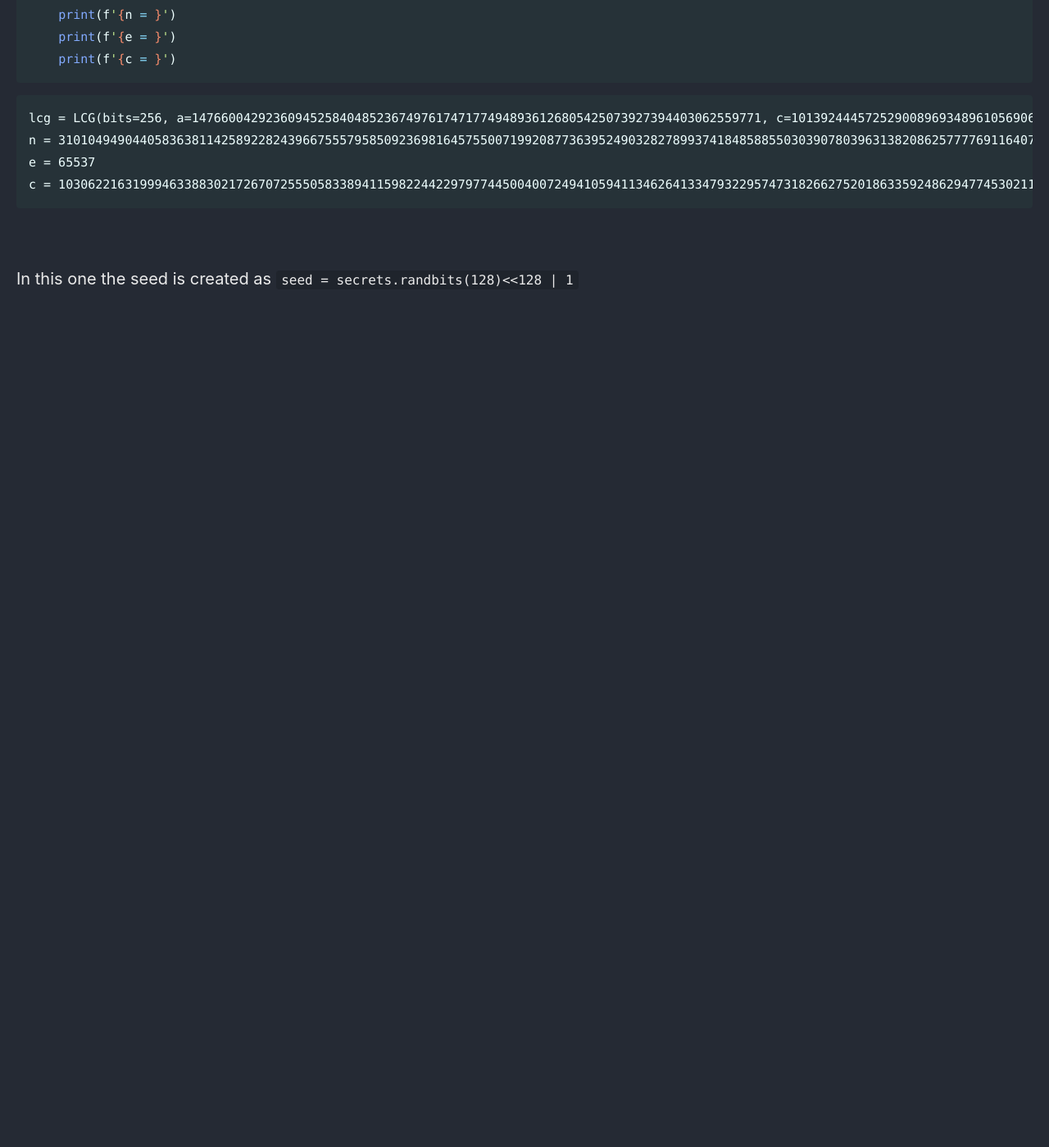
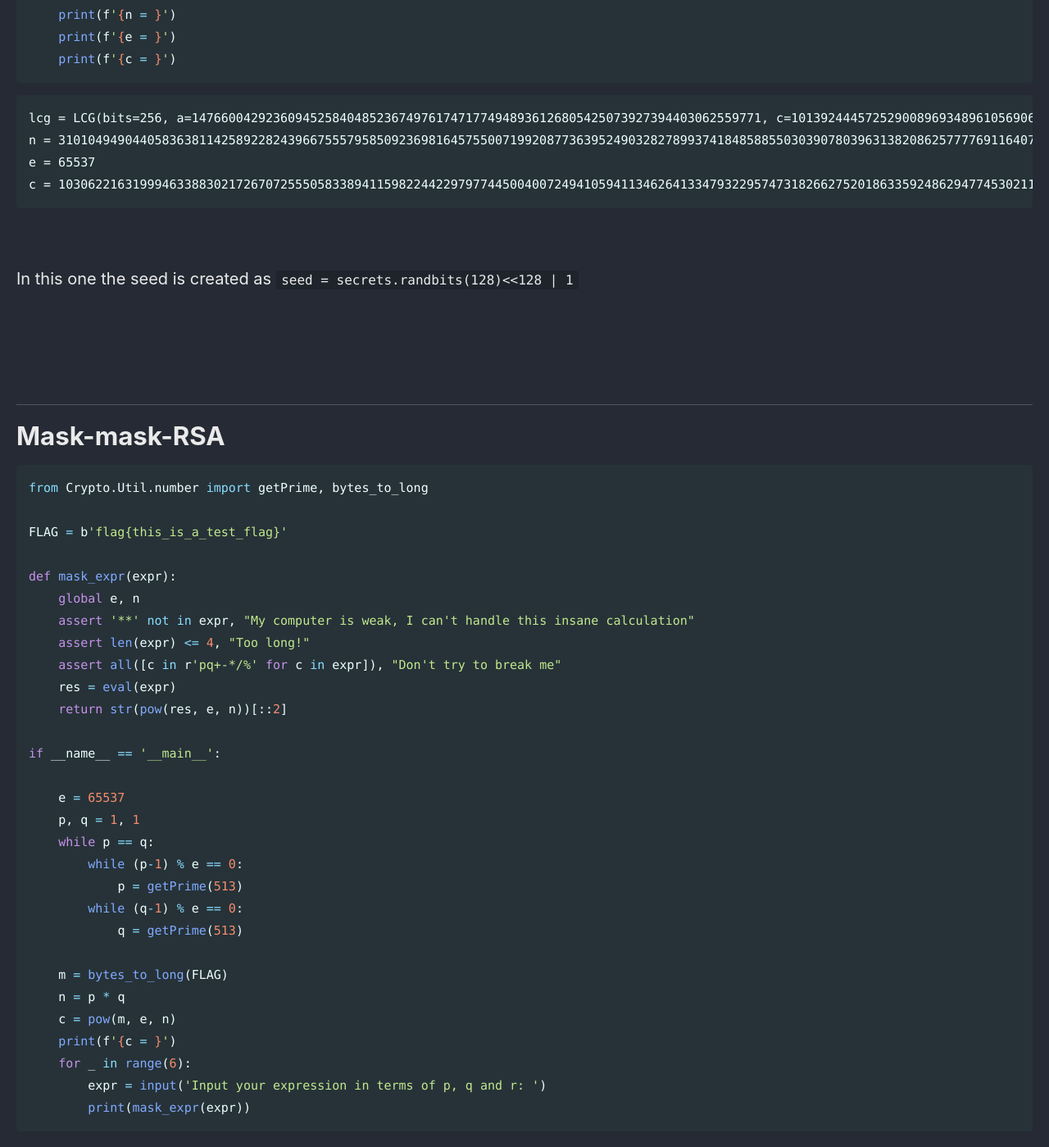
Before and after one commit to Connor-McCartney/Connor-McCartney.github.io, a Jekyll site: the page built from _pages/cryptography/other/HKCERT2024.md, in a window 1280 px wide and 1400 px high, scrolled down 10712 px. Shown: the whole window at 82% size. Built offline with Jekyll 4.4.1, drawn with Linux system fonts in a browser that asks for light colours; cached includes are drawn as plain includes; before the commit the page ends 11123 px from its top, so only the background shows below that.

Commit message:
Update HKCERT2024.md

````diff
--- a/_pages/cryptography/other/HKCERT2024.md
+++ b/_pages/cryptography/other/HKCERT2024.md
@@ -425,3 +425,43 @@ c = 1030622163199946338830217267072555058338941159822442297977445004007249410594
 <br>
 
 In this one the seed is created as `seed = secrets.randbits(128)<<128 | 1`
+
+<br>
+
+<br>
+
+---
+
+# Mask-mask-RSA
+
+```python
+from Crypto.Util.number import getPrime, bytes_to_long
+
+FLAG = b'flag{this_is_a_test_flag}'
+
+def mask_expr(expr):
+    global e, n
+    assert '**' not in expr, "My computer is weak, I can't handle this insane calculation"
+    assert len(expr) <= 4, "Too long!"
+    assert all([c in r'pq+-*/%' for c in expr]), "Don't try to break me"
+    res = eval(expr)
+    return str(pow(res, e, n))[::2]
+
+if __name__ == '__main__':
+
+    e = 65537
+    p, q = 1, 1
+    while p == q:
+        while (p-1) % e == 0:
+            p = getPrime(513)
+        while (q-1) % e == 0:
+            q = getPrime(513)
+
+    m = bytes_to_long(FLAG)
+    n = p * q
+    c = pow(m, e, n)
+    print(f'{c = }')
+    for _ in range(6):
+        expr = input('Input your expression in terms of p, q and r: ')
+        print(mask_expr(expr))
+```
````
